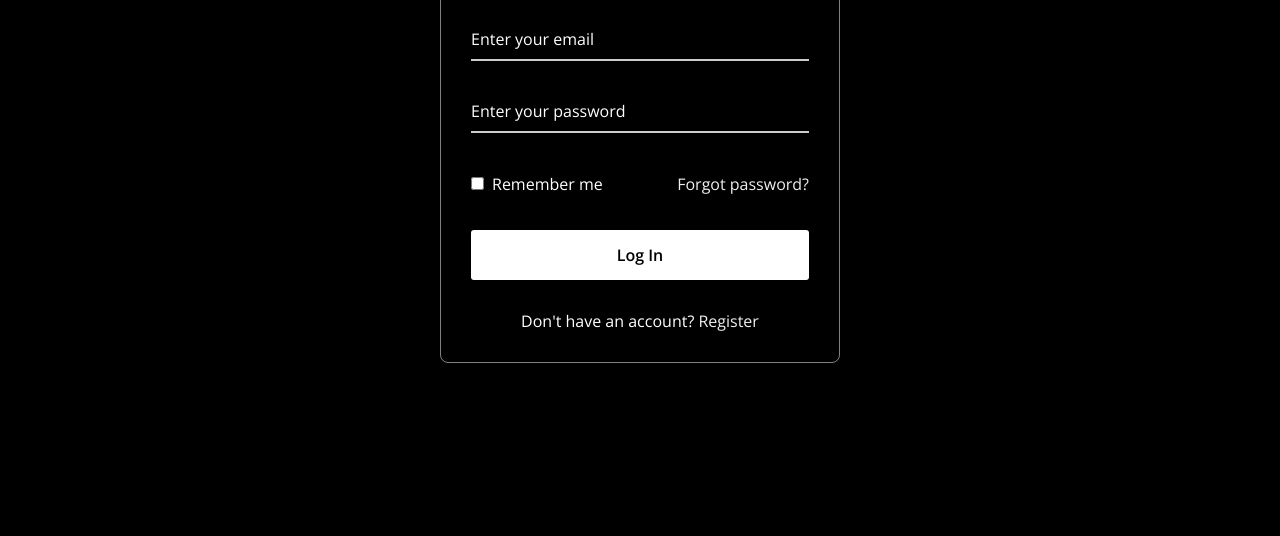
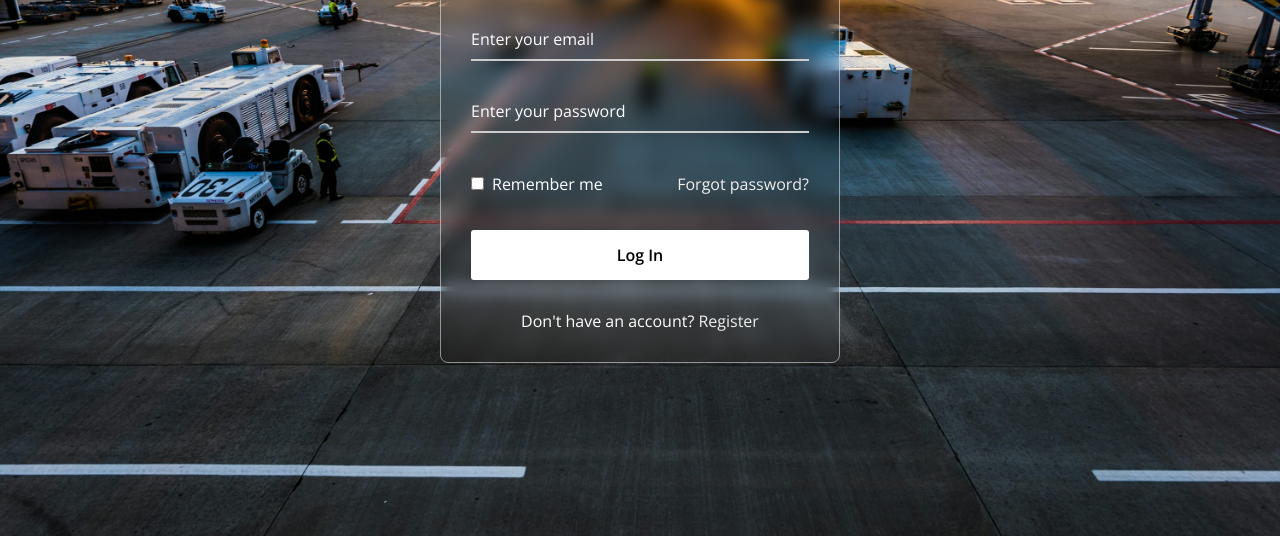
Before and after one commit to Ahmed-Mohsen-2005/Airport-database-management-system, a plain HTML site: page index.html in a window 1280 px wide. Shown: the part 264-800 px from the top of the page. Drawn offline with nearby package versions, Linux system fonts and the light colour scheme.

Commit message:
another back

```diff
--- a/style.css
+++ b/style.css
@@ -21,7 +21,7 @@ body::before {
   position: absolute;
   width: 100%;
   height: 100%;
-  background: url("hero-bg.jpg"), #000;
+  background: url("background1.jpg"), #000;
   background-position: center;
   background-size: cover;
 }
```
Also changed, not shown: background1.jpg (added), background2.jpg (added).
